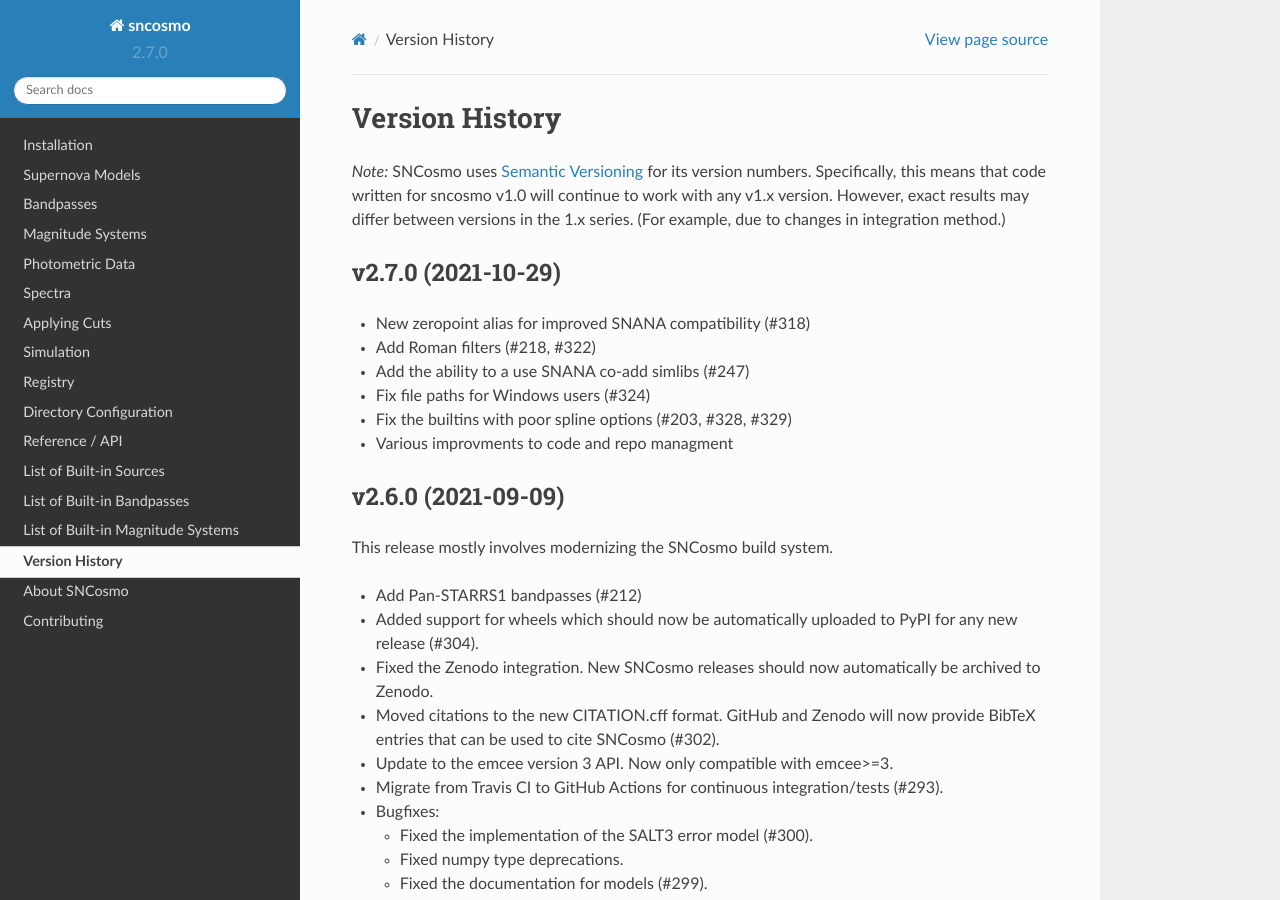
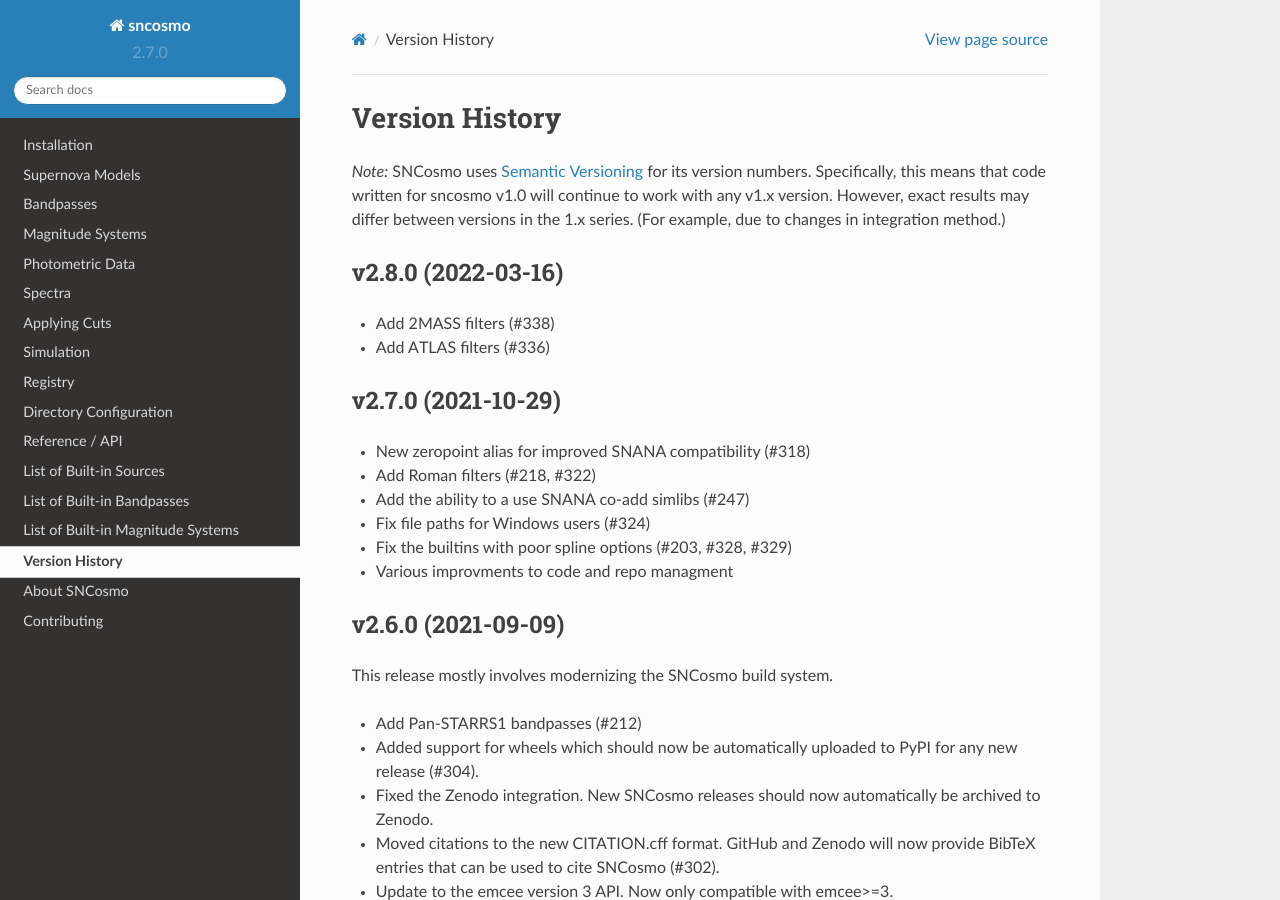
Before and after one commit to sncosmo/sncosmo, a Sphinx documentation site: the page built from docs/history.rst, in a window 1280 px wide and 900 px high. Built offline with Sphinx 7.4.7 and the Read the Docs theme 2.0.0, drawn with Linux system fonts in a browser that asks for light colours; pages that are not in the unit, such as notebooks, are missing from menus.

Commit message:
Bump history for v2.8.0

```diff
--- a/docs/history.rst
+++ b/docs/history.rst
@@ -7,6 +7,13 @@
 sncosmo v1.0 will continue to work with any v1.x version. However,
 exact results may differ between versions in the 1.x series. (For
 example, due to changes in integration method.)
+
+v2.8.0 (2022-03-16)
+===================
+
+- Add 2MASS filters (#338)
+
+- Add ATLAS filters (#336)
 
 v2.7.0 (2021-10-29)
 ===================
```
